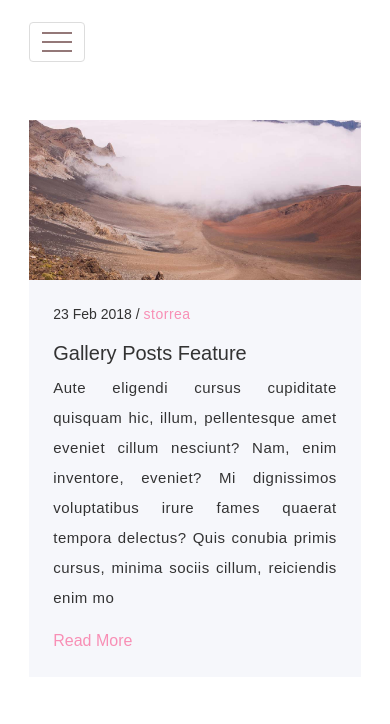
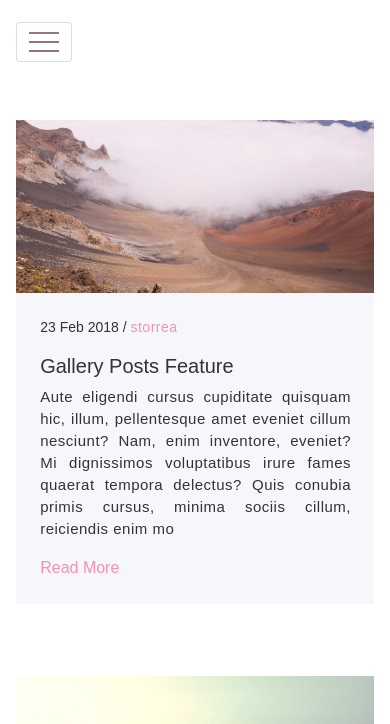
Before and after one commit to ovi100/Blog3, a plain HTML site: page index.html in a window 390 px wide. Shown: the part 120-844 px from the top of the page. Drawn offline with Linux system fonts and the light colour scheme.

Commit message:
Blog responsive upto home page

```diff
--- a/css/mediaqueries.scss
+++ b/css/mediaqueries.scss
@@ -1,4 +1,4 @@
-
+$theme-color:#f88fb5;
 $bcolor:#000;
 $wcolor:#fff;
 $gcolor:#9e9e9e;
@@ -42,7 +42,7 @@ $phone-landscape: '(min-width: 481px) and (max-width: 767px)';
   ##Screen = B/w 320px to 479px
 */
 
-$phone-portrait: '(min-width: 320px) and (max-width: 479px)';
+$phone-portrait: '(min-width: 320px) and (max-width: 480px)';
 
 
 @mixin respond-to($device){
@@ -54,7 +54,11 @@ $phone-portrait: '(min-width: 320px) and (max-width: 479px)';
 
 
 @include respond-to($phone-portrait){
+
+  .section-content{width: 92%;}
+
   .header{
+    .menu{
       .navbar{
         .navbar-toggler{
           height: 40px;
@@ -74,13 +78,22 @@ $phone-portrait: '(min-width: 320px) and (max-width: 479px)';
           text-align: center;
           z-index: 10;
         }
+        .navbar-nav{
+          .nav-item{
+            .nav-link{color: $theme-color;}
+          }
+        }
+      }
     }
   }
 
   .home-slider{
     #main-slider{
       .slider-text{
-        .description{text-align: justify;}
+        .description{
+          line-height: 22px;
+          text-align: justify;
+        }
       }
       .owl-dots{display: none;}
     }
@@ -107,6 +120,69 @@ $phone-portrait: '(min-width: 320px) and (max-width: 479px)';
       .news-form{width: 95%;}
     }
   }
+
+  .instagram{
+    .instagram-content{padding-left: 0 !important;}
+  }
+
+  .blog-wrapper{width: 92%;}
+
+}
+
+@include respond-to($phone-landscape){
+
+  .header{
+    .logo{float: left;}
+    .menu{
+      .navbar{
+        .navbar-toggler{
+          position: absolute;
+          top: 20px;
+          right: 0;
+          height: 40px;
+          border: 1px solid #ddd;
+
+          &:focus{outline: 0;}
+          span{
+            width: 30px;
+            height: 2px;
+            background: #947878;
+            display: block;
+            margin-top: 7px;
+          }
+        }
+        .navbar-collapse{
+          background: #ddd;
+          margin-top: 60px;
+          text-align: center;
+          z-index: 10;
+        }
+        .navbar-nav{
+          .nav-item{
+            .nav-link{color: $theme-color;}
+          }
+        }
+      }
+    }
+  }
+
+  .home-slider{
+    #main-slider{
+      .owl-dots {display: none;}
+    }
+  }
+}
+
+@include respond-to($tablet-portrait){
+
+  .home-slider{
+    #main-slider{
+      .owl-dots {
+        width: 15%;
+        bottom: 262px;
+      }
+    }
+  }
 }
 
 
--- a/css/theme.scss
+++ b/css/theme.scss
@@ -243,7 +243,7 @@ a{
 					    text-transform: capitalize;
     				}
 
-    				.active{color:$gcolor;}
+    				.active{color:$gcolor !important;}
 
             #search{
               .modal-content{
--- a/index.html
+++ b/index.html
@@ -124,7 +124,7 @@
 				<div class="main-content">
 					<!-- Row 1 -->
 					<div class="row">
-						<div class="col-lg-6 col-md-6 col-sm-6 col-xs-6">
+						<div class="col-xl-6 col-lg-6 col-md-12 col-sm-12 col-12">
 							<div class="post-category my-4">
 								<div class="photo">
 									<a href="">
@@ -151,7 +151,7 @@
 								</div>
 							</div>
 						</div>
-						<div class="col-lg-6 col-md-6 col-sm-6 col-xs-6">
+						<div class="col-xl-6 col-lg-6 col-md-12 col-sm-12 col-12">
 							<div class="post-category my-4">
 								<div class="photo">
 									<a href="">
@@ -181,7 +181,7 @@
 					</div>
 					<!-- Row 2 -->
 					<div class="row">
-						<div class="col-lg-6 col-md-6 col-sm-6 col-xs-6">
+						<div class="col-xl-6 col-lg-6 col-md-12 col-sm-12 col-12">
 							<div class="post-category my-4">
 								<div class="photo">
 									<a href="">
@@ -208,7 +208,7 @@
 								</div>
 							</div>
 						</div>
-						<div class="col-lg-6 col-md-6 col-sm-6 col-xs-6">
+						<div class="col-xl-6 col-lg-6 col-md-12 col-sm-12 col-12">
 							<div class="post-category my-4">
 								<div class="photo">
 									<a href="">
@@ -238,7 +238,7 @@
 					</div>
 					<!-- Row 3 -->
 					<div class="row">
-						<div class="col-lg-6 col-md-6 col-sm-6 col-xs-6">
+						<div class="col-xl-6 col-lg-6 col-md-12 col-sm-12 col-12">
 							<div class="post-category my-4">
 								<div class="photo">
 									<a href="">
@@ -295,7 +295,7 @@
 					</div>
 					<!-- Row 4 -->
 					<div class="row">
-						<div class="col-lg-6 col-md-6 col-sm-6 col-xs-6">
+						<div class="col-xl-6 col-lg-6 col-md-12 col-sm-12 col-12">
 							<div class="post-category my-4">
 								<div class="photo">
 									<a href="">
@@ -322,7 +322,7 @@
 								</div>
 							</div>
 						</div>
-						<div class="col-lg-6 col-md-6 col-sm-6 col-xs-6">
+						<div class="col-xl-6 col-lg-6 col-md-12 col-sm-12 col-12">
 							<div class="post-category my-4">
 								<div class="photo">
 									<a href="">
```
Also changed, not shown: css/mediaqueries.css, css/theme.css, 2 other files. Lines whose indentation alone changed are shown as unchanged.
